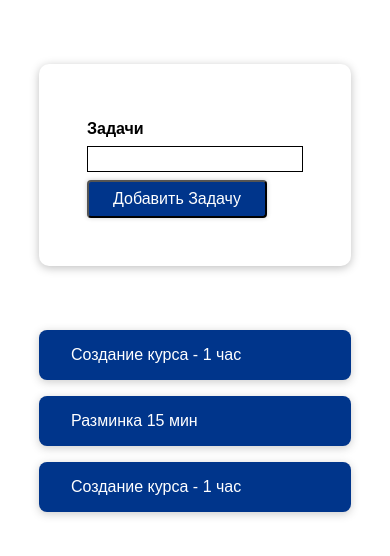
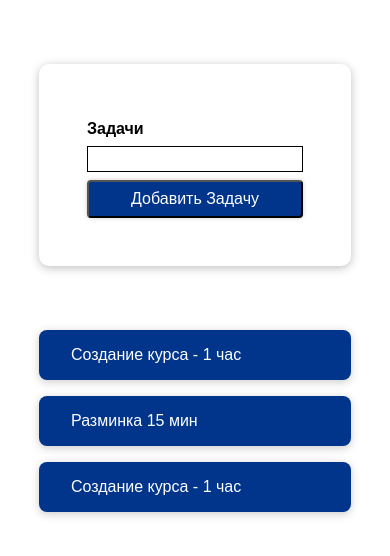
Before and after one commit to artemandrosenko/react-todo-styling-components, a React (Create React App) app: page / in a window 390 px wide. Shown: the top 556 px of the page. Built offline with nearby package versions, Linux system fonts and the light colour scheme; the HTML template or start-up script is replaced by a standard one.

Commit message:
Add media queries for Button component

```diff
--- a/src/components/UI/Button/Button.js
+++ b/src/components/UI/Button/Button.js
@@ -9,6 +9,10 @@ const Button = styled.button`
   border-radius: 4px;
   box-shadow: 0 0 4px rgba(50, 50, 50, 0.25);
   cursor: pointer;
+
+  @media(max-width: 700px) {
+    width: 100%;
+  }
 
   &:focus {
     outline: none;
```
